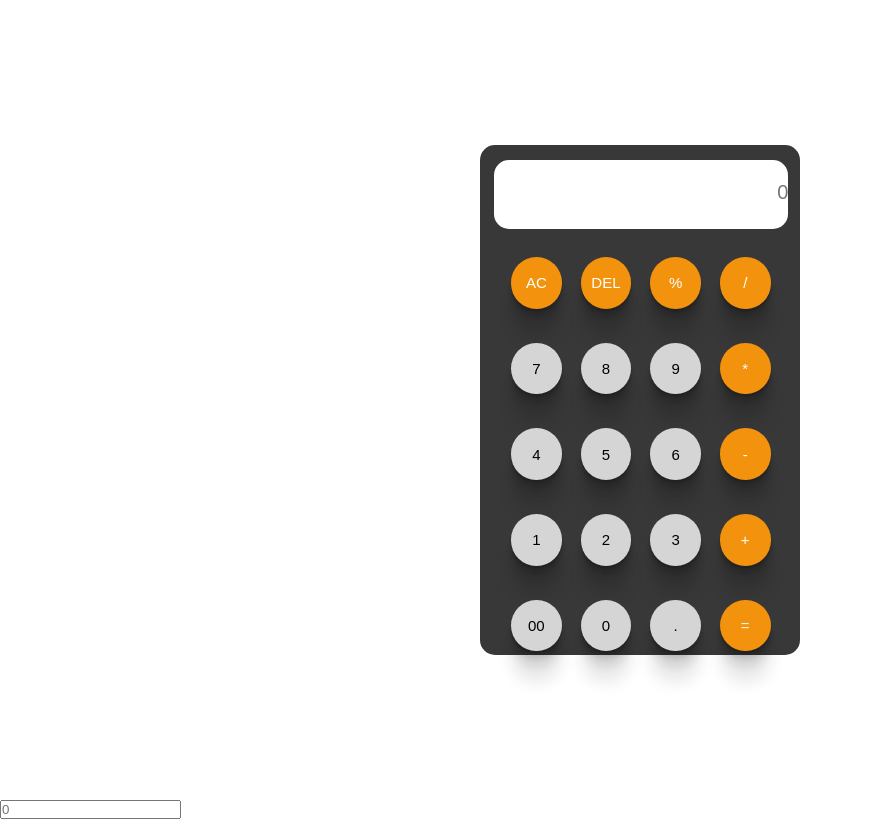
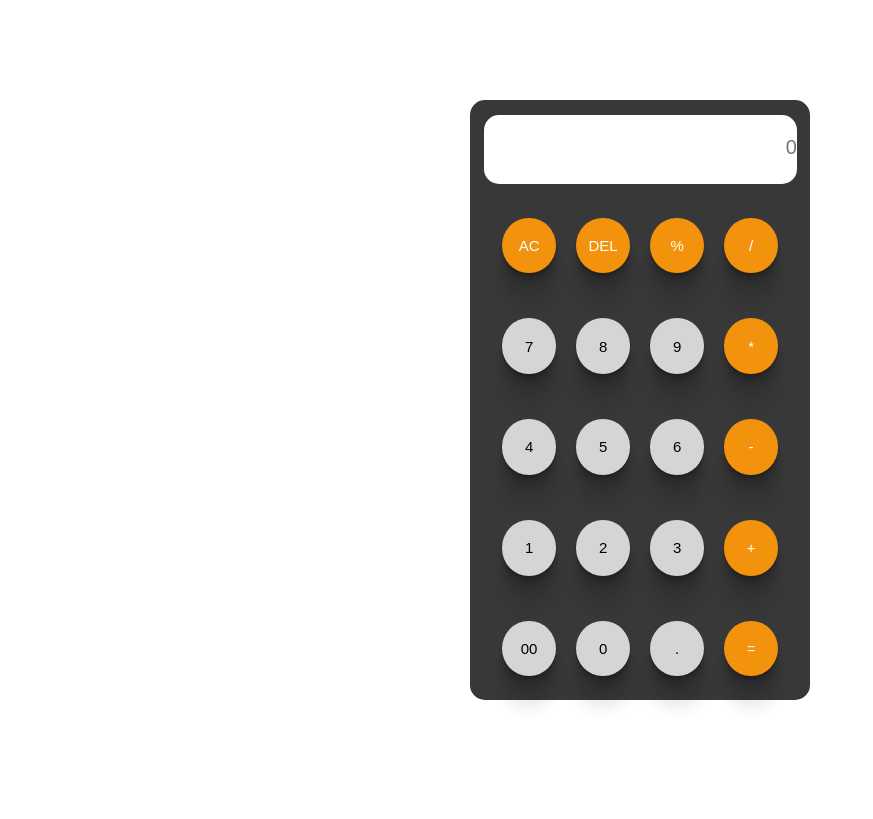
Before and after one commit to anandu20/calculator, a plain HTML site: page index.html in a window 1280 px wide. Both pictures are taken after a click on the button "AC". Shown: the whole page, without its empty margins (0-873 px from the left). Drawn offline with Linux system fonts and the light colour scheme.

Commit message:
calculator

```diff
--- a/css/calculator.css
+++ b/css/calculator.css
@@ -13,8 +13,8 @@
     height: 100vh;
 }
 .main1{
-    width: 320px;
-    height: 510px;
+    width: 340px;
+    height: 600px;
     background-color: rgb(57, 56, 56);
     border: none;
     border-radius: 15px;
@@ -62,7 +62,7 @@
 button{
     display: block;
     width: 17%;
-    height: 60%;
+    height: 55%;
     border-radius: 50%;
     font-size: 15px;
     border-radius: 50%;
--- a/index.html
+++ b/index.html
@@ -10,7 +10,7 @@
     <div class="main">
         <div class="main1">
           <div class="sub1">
-            <input type="text" class="bar" placeholder="0">
+            <input type="text" class="bar" placeholder="0" id="bar">
           </div>
           <div class="sub2">
             <div class="sub">
@@ -51,4 +51,3 @@
     <script src="./js/calculator.js"></script>
 </body>
 </html>
-<input type="text" placeholder="0" class="bar">
--- a/js/calculator.js
+++ b/js/calculator.js
@@ -0,0 +1,26 @@
+let input=document.getElementById("bar");
+let buttons =document.querySelectorAll("button");
+console.log(typeof(buttons));
+let str=``;
+let arr=Array.from(buttons);
+arr.map(button=>{
+    button.addEventListener('click',(e)=>{
+        console.log(e.target.innerHTML);
+        if(e.target.innerHTML=="="){
+            str=eval(str)
+            input.value=str
+        }
+        else if(e.target.innerHTML=="AC"){
+            str="";
+            input.value=str;
+        }
+        else if(e.target.innerHTML=="DEL"){
+            str=str.substring(0,str.length-1);
+            input.value=str;
+        }
+        else{
+            str+=e.target.innerHTML;
+            input.value=str;
+        }
+    })
+})
```
